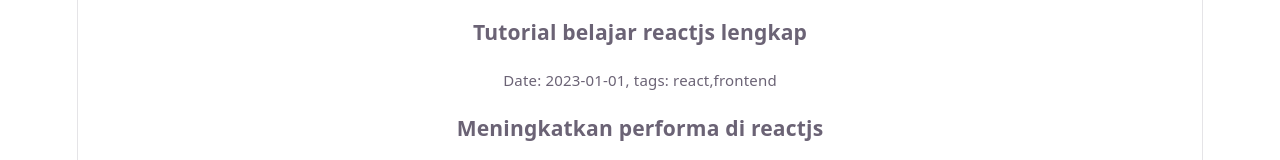
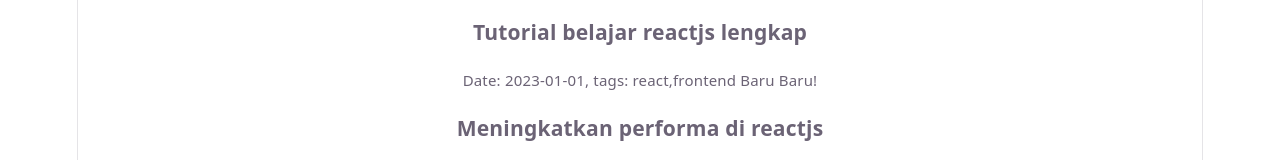
Before and after one commit to Lordfroze/BelajarReactjsFundamental, a React (Vite) app: page / in a window 1280 px wide. Shown: the part 145-305 px from the top of the page. Built offline with nearby package versions, Linux system fonts and the light colour scheme.

Commit message:
conditional rendering 2

```diff
--- a/src/components/Article.jsx
+++ b/src/components/Article.jsx
@@ -1,3 +1,13 @@
+// membuat ArticleStatus component
+const ArticleStatus = ({ isNew }) => {
+  return isNew && <span> Baru</span>;
+};
+
+// membuat newArticle component
+const NewArticle = () => {
+  return <span> Baru!</span>;
+};
+
 function Article(props) {
   return (
     <>
@@ -6,6 +16,10 @@
       </div>
       <small>
         Date: {props.date}, tags: {props.tags.join(",")}
+        {/* menampilkan ArticleStatus component */}
+        <ArticleStatus isNew={props.isNew} />{" "}
+        {/* menampilkan NewArticle component jika props.isNew adalah true*/}
+        {props.isNew && <NewArticle />}
       </small>
     </>
   );
```
Also changed, not shown: src/pages/Index.jsx (+2 -6 lines).
